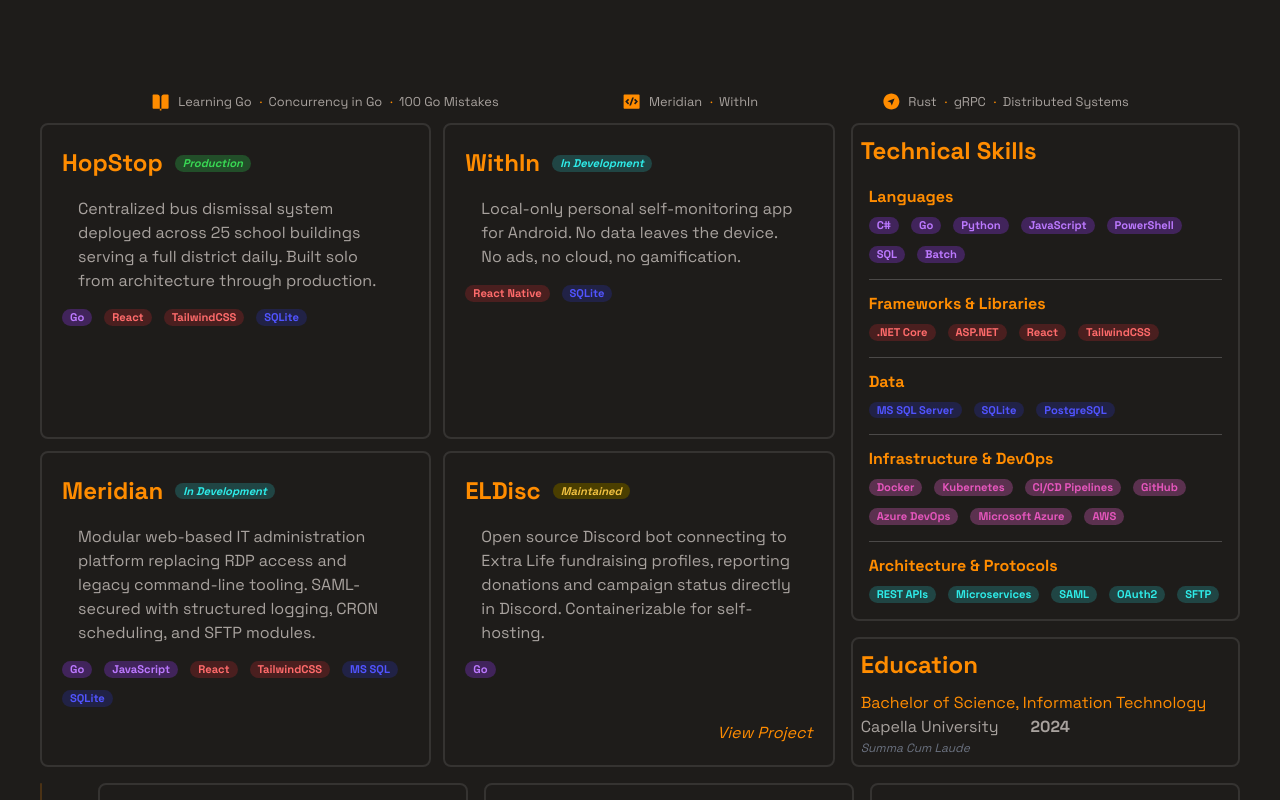
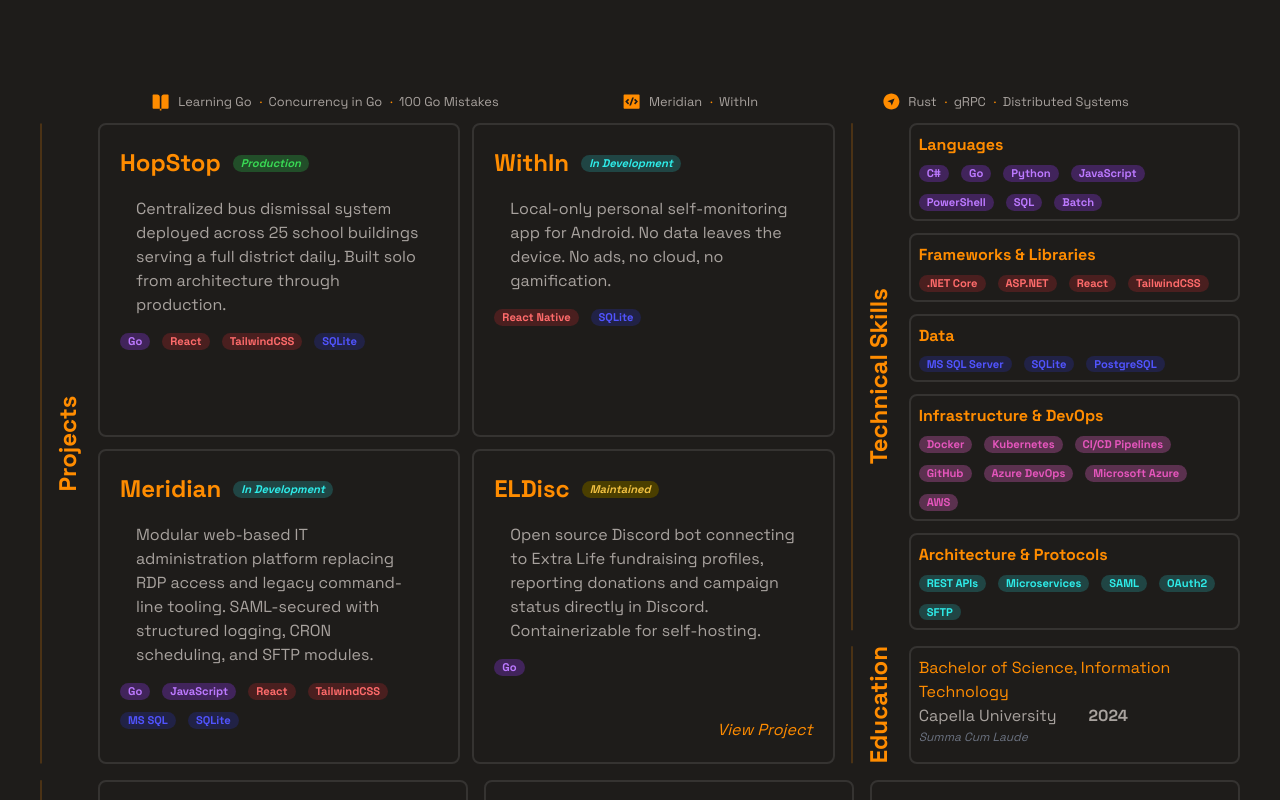
Before and after one commit to rdephillip/rdephillip-portfolio, a React (Vite) app: page / in a window 1280 px wide. Shown: the part 720-1520 px from the top of the page. Built offline with nearby package versions, Linux system fonts and the light colour scheme.

Commit message:
feat(styling): refactored to present a cohesive styling

```diff
--- a/src/components/sections/Education.jsx
+++ b/src/components/sections/Education.jsx
@@ -5,6 +5,7 @@ export const Education = () => {
     return (
         <div className='education'>
             <h2 className='education__title'>Education</h2>
+            <div className='education__container'>
                 {education.map(item => (
                     <EducationItem
                         key={item.id}
@@ -12,5 +13,6 @@ export const Education = () => {
                     />
                 ))}
             </div>
+        </div>
     )
 }
--- a/src/components/sections/Projects.jsx
+++ b/src/components/sections/Projects.jsx
@@ -6,6 +6,8 @@ export const Projects = () => {
     const [focusId, setFocusId] = useState(null)
 
     return (
+        <div className='projects'>
+            <h2 className='projects__title'>Projects</h2>
             <div className='projects__grid'>
                 {projects.map(project => (
                     <ProjectCard
@@ -16,5 +18,6 @@ export const Projects = () => {
                     />
                 ))}
             </div>
+        </div>
     )
 }
--- a/src/components/sections/Skills.jsx
+++ b/src/components/sections/Skills.jsx
@@ -5,6 +5,7 @@ export const Skills = () => {
     return (
         <div className='skills__list'>
             <h2 className='skills__title'>Technical Skills</h2>
+            <div className='skills__container'>
                 {skills.map(skill => (
                     <SkillCategory
                         key={skill.category}
@@ -12,5 +13,6 @@ export const Skills = () => {
                     />
                 ))}
             </div>
+        </div>
     )
 }
--- a/src/index.css
+++ b/src/index.css
@@ -114,13 +114,35 @@ body {
   gap: 1rem;
 }
 
+.projects {
+  display: flex;
+  flex-direction: row;
+  grid-column: 1 / 3;
+  grid-row: 1 / 3;
+  gap: 0.75rem;
+}
+
+.projects__title {
+  font-size: 1.5rem;
+  font-weight: bolder;
+  color: #FF8C00;
+  writing-mode: vertical-rl;
+  transform: rotate(180deg);
+  white-space: nowrap;
+  align-self: stretch;
+  display: flex;
+  align-items: center;
+  justify-content: center;
+  border-right: 2px solid rgba(255, 140, 0, 0.2);
+  padding-right: 0.5rem;
+}
+
 .projects__grid {
   display: grid;
   gap: 0.75rem;
+  flex: 1;
   grid-template-columns: repeat(2, 1fr);
   grid-template-rows: 1fr 1fr;
-  grid-column: 1 / 3;
-  grid-row: 1 / 3;
 }
 
 .project-card {
@@ -232,33 +254,39 @@ body {
 
 .skills__list {
   display: flex;
-  flex-direction: column;
-  border: 2px solid rgba(255, 255, 255, 0.1);
-  border-radius: 0.5rem;
-  padding: 0.5rem;
+  flex-direction: row;
   grid-column: 3;
   grid-row: 1;
+  gap: 0.75rem;
 }
 
 .skills__title {
   font-size: 1.5rem;
   font-weight: bolder;
   color: #FF8C00;
-  margin-bottom: 0.5rem;
+  writing-mode: vertical-rl;
+  transform: rotate(180deg);
+  white-space: nowrap;
+  align-self: stretch;
+  display: flex;
+  align-items: center;
+  justify-content: center;
+  border-right: 2px solid rgba(255, 140, 0, 0.2);
+  padding-right: 0.5rem;
+}
+
+.skills__container {
+  display:grid;
+  flex: 1;
+  gap: 0.75rem;
 }
 
 .skill-category {
   display: flex;
   flex-direction: column;
   padding: 0.5rem;
-}
-
-.skill-category + .skill-category::before {
-  content: '';
-  display: block;
-  width: 100%;
-  margin: 0 auto 0.75rem;
-  border-bottom: 1px solid rgba(255, 255, 255, 0.2);
+  border: 2px solid rgba(255, 255, 255, 0.1);
+  border-radius: 0.5rem;
 }
 
 .skill-category__header {
@@ -282,7 +310,7 @@ body {
 .experience {
   display: flex;
   flex-direction: row;
-  align-items: flext-start;
+  align-items: flex-start;
   gap: 0.75rem;
   grid-column: 1 / 4;
   grid-row: 3;
@@ -305,6 +333,7 @@ body {
 
 .experience__container {
   display:grid;
+  flex: 1;
   grid-template-columns: repeat(3, 1fr);
   gap: 1rem;
 }
@@ -379,24 +408,40 @@ body {
 
 .education {
   display: flex;
-  flex-direction: column;
-  border: 2px solid rgba(255, 255, 255, 0.1);
-  border-radius: 0.5rem;
-  padding: 0.5rem;
+  flex-direction: row;
   grid-column: 3;
   grid-row: 2;
+  gap: 0.75rem;
 }
 
 .education__title {
   font-size: 1.5rem;
   font-weight: bolder;
   color: #FF8C00;
-  margin-bottom: 0.5rem;
+  writing-mode: vertical-rl;
+  transform: rotate(180deg);
+  white-space: nowrap;
+  align-self: stretch;
+  display: flex;
+  align-items: center;
+  justify-content: center;
+  border-right: 2px solid rgba(255, 140, 0, 0.2);
+  padding-right: 0.5rem;
+}
+
+.education__container {
+  display:grid;
+  flex: 1;
+  grid-template-columns: 1fr;
+  gap: 0.75rem;
 }
 
 .education-item {
   display:flex;
   flex-direction: column;
+  padding: 0.5rem;
+  border: 2px solid rgba(255, 255, 255, 0.1);
+  border-radius: 0.5rem;
 }
 
 .education-item__header {
```
Lines whose indentation alone changed are shown as unchanged.
